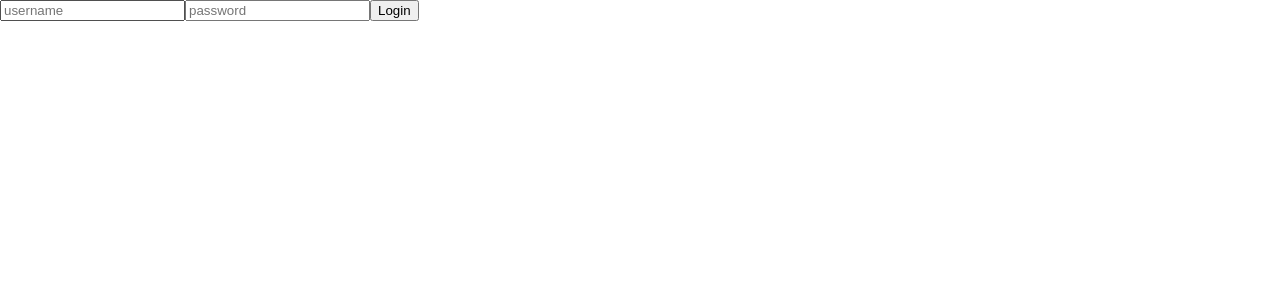
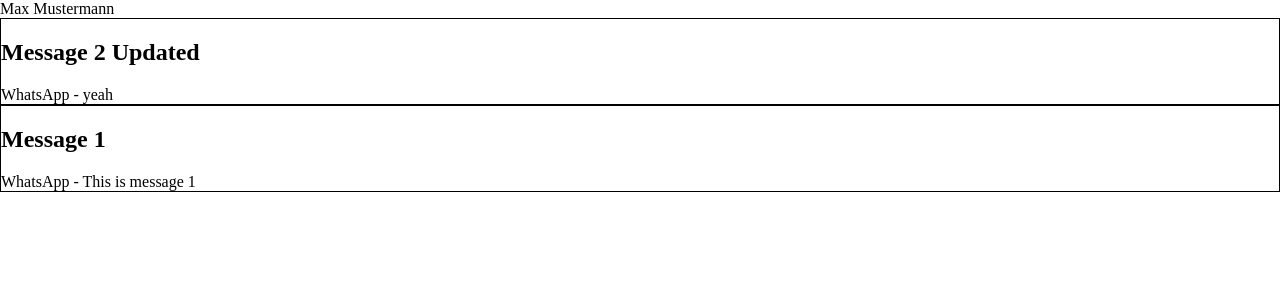
Before and after one commit to hopperteam/hopper-server, a React app in the folder frontend/: page / in a window 1280 px wide. Shown: the top 300 px of the page. Built offline with nearby package versions, Linux system fonts and the light colour scheme.

Commit message:
FE: NotificationSet, Iterator, first basic views

```diff
--- a/frontend/src/api.ts
+++ b/frontend/src/api.ts
@@ -1,3 +1,5 @@
+const LOADING_TIME = 2000;
+
 export default class HopperApi {
     static async login(username: string, password: string): Promise<HopperApi|null> {
         return new Promise<HopperApi|null>((resolve) => {
@@ -8,7 +10,7 @@ export default class HopperApi {
                 } else {
                     resolve(null);
                 }
-            }, 2000);
+            }, LOADING_TIME);
         });
     }
 
--- a/frontend/src/app.tsx
+++ b/frontend/src/app.tsx
@@ -1,6 +1,7 @@
 import * as React from "react";
 import * as ReactDOM from 'react-dom';
-import {App, Notification, User} from "./types";
+import {User} from "./types";
+import {App, Notification, NotificationSet} from "notification"
 import MainView from "components/mainView";
 import LoadingView from "components/loadingView";
 import LoginView from "./components/loginView";
@@ -8,7 +9,7 @@ import LoginView from "./components/loginView";
 const styles = require("css/app.css");
 
 let user: User = new User("Max Mustermann", "max.mu@stermann.de");
-let notifications: Notification[] = [];
+let notifications = new NotificationSet();
 
 function renderLoadingView() {
     ReactDOM.render(
@@ -25,7 +26,7 @@ function renderLoginView() {
 }
 
 function loggedIn() {
-
+    updateView();
 }
 
 function updateView() {
@@ -37,16 +38,21 @@ function updateView() {
 
 renderLoadingView();
 
+const app = new App(123, "WhatsApp");
 
 function simulateData() {
-    console.log("update!");
-    const app = new App(123, "WhatsApp")
-    const not = new Notification(1, app, "Message 1", "This is message 1");
-    const not2 = new Notification(2, app, "Message 2", "This is message 2");
-    notifications.push(not);
-    notifications.push(not2);
-    updateView();
+    const not = new Notification(1, app, "Message 1", "This is message 1", 123);
+    const not2 = new Notification(2, app, "Message 2", "This is message 2", 456);
+    notifications.integrateNotifications([not, not2]);
 }
-setTimeout(() => {
+
+/*setTimeout(() => {
     renderLoginView()
-}, 2000);
+}, 200);
+*/
+loggedIn();
+simulateData();
+updateView();
+
+notifications.updateNotitifaction(new Notification(2, app, "Message 2 Updated", "yeah", 456));
+updateView();
--- a/frontend/src/components/mainView.tsx
+++ b/frontend/src/components/mainView.tsx
@@ -1,21 +1,31 @@
 import * as React from 'react';
-import {Notification, User} from 'types';
-import NotificationView from 'components/notificationView'
+import {User} from 'types';
+import {NotificationIterator, NotificationSet} from "notification";
+import NotificationContainer from 'components/notificationView'
 import TopBarView from 'components/topBarView'
 
 type MainViewProps = {
     user: User,
-    notifications: Notification[]
+    notifications: NotificationSet
 }
 
-export default class MainView extends React.Component<MainViewProps> {
+type MainViewState = {
+    currentNotificationIterator: NotificationIterator
+}
+
+export default class MainView extends React.Component<MainViewProps, MainViewState> {
+
+    constructor(props: MainViewProps) {
+        super(props);
+        this.state = {
+            currentNotificationIterator: this.props.notifications.getUnfilteredIterator()
+        }
+    }
 
     render(): React.ReactNode {
         return <div>
             <TopBarView user={this.props.user} />
-            {this.props.notifications.map(value => {
-                return <NotificationView key={value.id} notification={value} />
-            })}
+            <NotificationContainer iterator={this.state.currentNotificationIterator}/>
         </div>;
     }
 }
--- a/frontend/src/components/notificationView.tsx
+++ b/frontend/src/components/notificationView.tsx
@@ -1,14 +1,33 @@
 import * as React from 'react';
-import {Notification} from 'types';
+import {Notification, NotificationIterator} from 'notification';
 
-type CardProps = {
+type NotificationContainerProps = {
+    iterator: NotificationIterator
+}
+
+type NotificationViewProps = {
     notification: Notification
 }
 
-export default class NotificationView extends React.Component<CardProps> {
+export default class NotificationContainer extends React.Component<NotificationContainerProps> {
+
     render(): React.ReactNode {
-        return <div className="notification">
-            <h1>{this.props.notification.heading}</h1>
+        this.props.iterator.reset();
+        return <div id="notificationContainer" >
+            {this.props.iterator.map(value => {
+                return <NotificationView key={value.id} notification={value} />
+            })}
         </div>
     }
 }
+
+export class NotificationView extends React.Component<NotificationViewProps> {
+    render(): React.ReactNode {
+        return <div className="notification">
+            <h2>{this.props.notification.heading}</h2>
+            <span>{this.props.notification.sender.name}</span>
+            <span> - </span>
+            <span>{this.props.notification.body}</span>
+        </div>
+    }
+}
--- /dev/null
+++ b/frontend/src/notification.ts
@@ -0,0 +1,149 @@
+export class Notification {
+    readonly id: number;
+    readonly sender: App;
+    readonly heading: string;
+    readonly body: string;
+    readonly timestamp: number;
+
+    constructor(id: number, sender: App, heading: string, body: string, timestamp: number) {
+        this.id = id;
+        this.sender = sender;
+        this.heading = heading;
+        this.body = body;
+        this.timestamp = timestamp;
+    }
+}
+
+export class App {
+    readonly id: number;
+    readonly name: string;
+
+    constructor(id: number, name: string) {
+        this.id = id;
+        this.name = name;
+    }
+}
+
+class TimestampOrderedList {
+    public data: {id: number, timestamp: number}[];
+
+    constructor() {
+        this.data = [];
+    }
+
+    private searchTimestamp(timestamp: number): number {
+        for (let i = this.data.length - 1; i >= 0; i--) {
+            if (this.data[i].timestamp >= timestamp) return i;
+        }
+        return -1;
+    }
+
+    public insertTimestamp(id: number, timestamp: number) {
+        let ind = this.searchTimestamp(timestamp);
+        this.data.splice(ind + 1, 0, {id: id, timestamp: timestamp});
+    }
+
+    public removeTimestamp(id: number, timestamp: number) {
+        let ind = this.searchTimestamp(timestamp);
+        let indD: number;
+        for (indD = ind; this.data[indD].id != id && indD != 0 && this.data[indD - 1].timestamp == timestamp; indD--) { }
+        if (this.data[indD].id == id) {
+            this.data.splice(indD, 1);
+            return;
+        }
+        for (indD = ind; this.data[indD].id != id && indD != this.data.length - 1 && this.data[indD].timestamp == timestamp; indD++) { }
+        if (this.data[indD].id == id) {
+            this.data.splice(indD, 1);
+            return;
+        }
+    }
+}
+
+export class NotificationSet {
+    notifications: { [index: number] : Notification};
+    apps: { [index: number] : TimestampOrderedList};
+    timeOrdered: TimestampOrderedList;
+
+    constructor() {
+        this.notifications = {};
+        this.apps = {};
+        this.timeOrdered = new TimestampOrderedList()
+    }
+
+    private insertNotification(not: Notification) {
+        this.notifications[not.id] = not;
+        this.timeOrdered.insertTimestamp(not.id, not.timestamp);
+        let x = this.apps[not.sender.id];
+        if (x == undefined) {
+            x = (this.apps[not.sender.id] = new TimestampOrderedList());
+        }
+        x.insertTimestamp(not.id, not.timestamp);
+    }
+
+    public has(id: number): boolean {
+        return id in this.notifications
+    }
+
+    public integrateNotifications(not: Notification[]) {
+        not.filter(n => !this.has(n.id)).forEach(n => this.insertNotification(n));
+    }
+
+    public updateNotitifaction(not: Notification) {
+        this.deleteNotification(not.id);
+        this.insertNotification(not);
+    }
+
+    public deleteNotification(id: number) {
+        let not = this.notifications[id];
+        if (not == undefined) return;
+        delete this.notifications[id];
+
+        this.apps[not.sender.id].removeTimestamp(id, not.timestamp);
+        this.timeOrdered.removeTimestamp(id, not.timestamp);
+    }
+
+    public getNotification(id: number): Notification {
+        return this.notifications[id];
+    }
+
+    public getUnfilteredIterator(): NotificationIterator {
+        return new TimestampOrderedListIterator(this, this.timeOrdered);
+    }
+}
+
+export interface NotificationIterator {
+    available(): boolean
+    next(): Notification
+    reset(): void
+    map(fnc: ((x: Notification) => any)): any
+}
+
+class TimestampOrderedListIterator implements NotificationIterator {
+    private tol: TimestampOrderedList;
+    private set: NotificationSet;
+    private ind: number = 0;
+
+    constructor(set: NotificationSet, tol: TimestampOrderedList) {
+        this.tol = tol;
+        this.set = set;
+    }
+
+    available(): boolean {
+        return this.ind < this.tol.data.length;
+    }
+
+    next(): Notification {
+        return this.set.getNotification(this.tol.data[this.ind++].id);
+    }
+
+    reset(): void {
+        this.ind = 0;
+    }
+
+    map(fnc: (x: Notification) => any): any {
+        return this.tol.data.map( i => {
+            return fnc(this.set.getNotification(i.id));
+        })
+    }
+
+}
--- a/frontend/src/types.ts
+++ b/frontend/src/types.ts
@@ -1,28 +1,4 @@
-export class Notification {
-    readonly id: number;
-    readonly sender: App;
-    readonly heading: string;
-    readonly body: string;
 
-
-    constructor(id: number, sender: App, heading: string, body: string) {
-        this.id = id;
-        this.sender = sender;
-        this.heading = heading;
-        this.body = body;
-    }
-}
-
-export class App {
-    readonly id: number;
-    readonly name: string;
-
-
-    constructor(id: number, name: string) {
-        this.id = id;
-        this.name = name;
-    }
-}
 
 export class User {
     readonly name: string;
--- a/frontend/webpack.config.js
+++ b/frontend/webpack.config.js
@@ -29,5 +29,8 @@ module.exports = {
             { test: /\.(png|jpe?g|gif|svg)$/i, loader: 'file-loader'},
             { test: /\.css/, loaders: ['style-loader', 'css-loader'] }
         ]
-    }
+    },
+    optimization: {
+        minimize: false
+    },
 };
```
